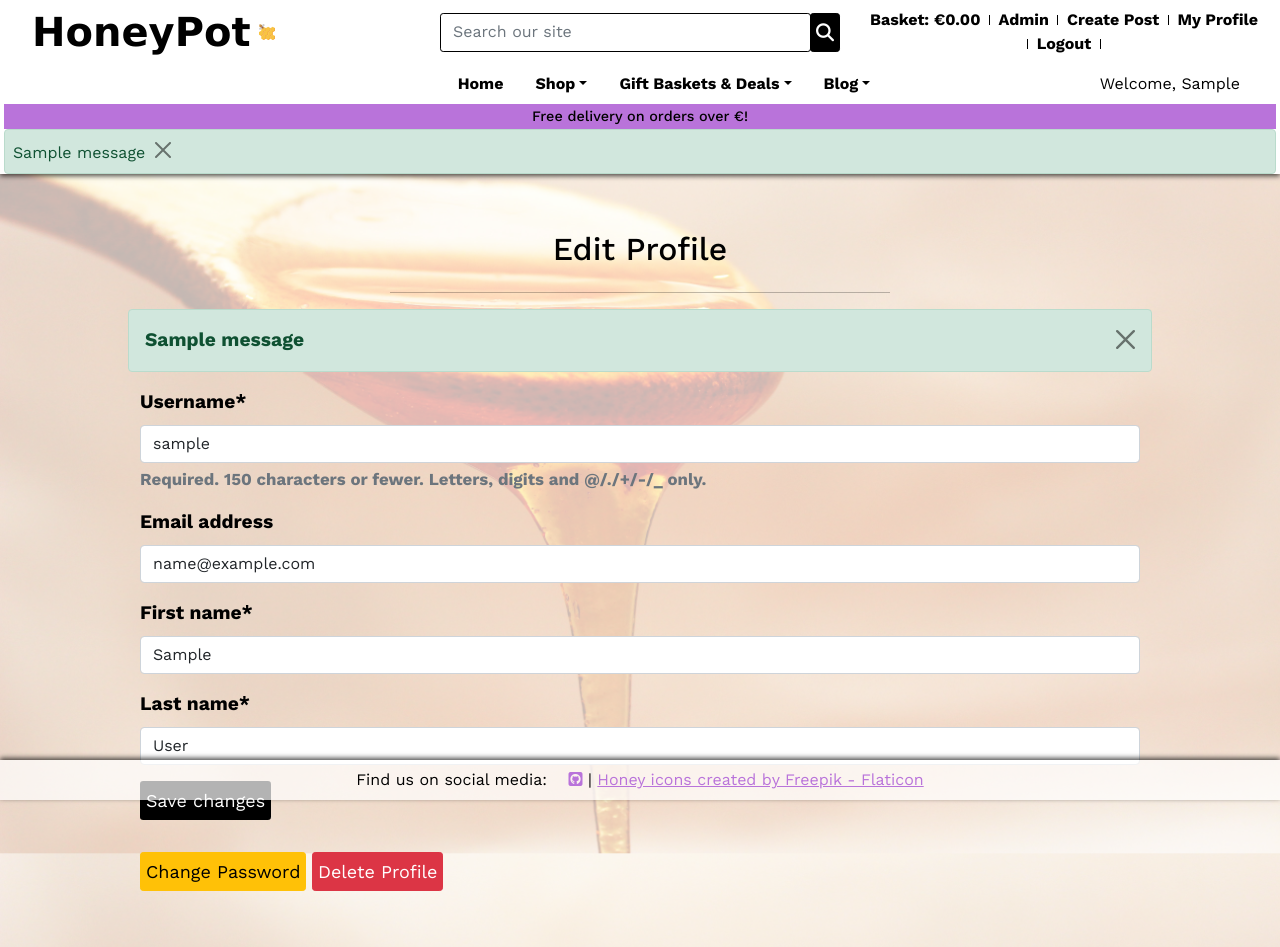
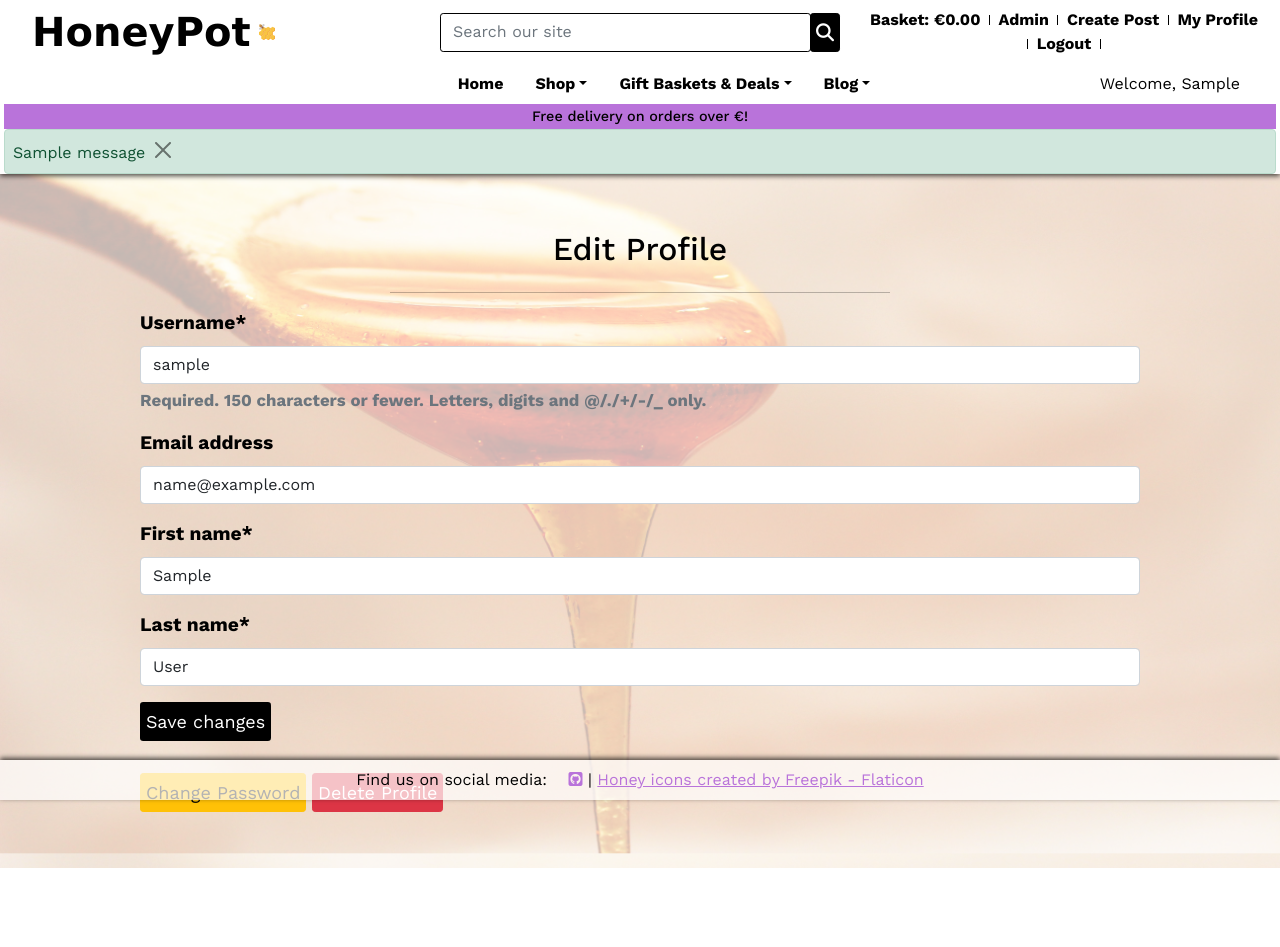
Before and after one commit to petra66orii/honeypot, a Django app: page /userprofile/edit-profile/ in a window 1280 px wide. After the commit the page ends 868 px from the top, so only its background shows below. Run offline with Django 3.2, Linux system fonts and the light colour scheme; a user stored in the database is signed in; tables that the repository leaves empty hold one stand-in row (values such as "Sample post"); one stand-in notice (Sample message) is shown; some libraries are stand-ins or nearby versions; some web fonts are replaced.

Commit message:
Remove duplicate feedback message section

```diff
--- a/userprofile/templates/userprofile/edit_profile.html
+++ b/userprofile/templates/userprofile/edit_profile.html
@@ -11,14 +11,6 @@
                 <h2 class="header-font mb-4">Edit Profile</h2>
                 <hr class="w-50 mx-auto">
             </div>
-        {% if messages %}
-            {% for message in messages %}
-                <div class="alert alert-success alert-dismissible fade show" role="alert">
-                    {{ message }}
-                    <button type="button" class="btn-close" data-bs-dismiss="alert" aria-label="Close"></button>
-                </div>
-            {% endfor %}
-        {% endif %}
         <form method="POST" enctype="multipart/form-data">
             {% csrf_token %}
             {{ form | crispy }}
```
